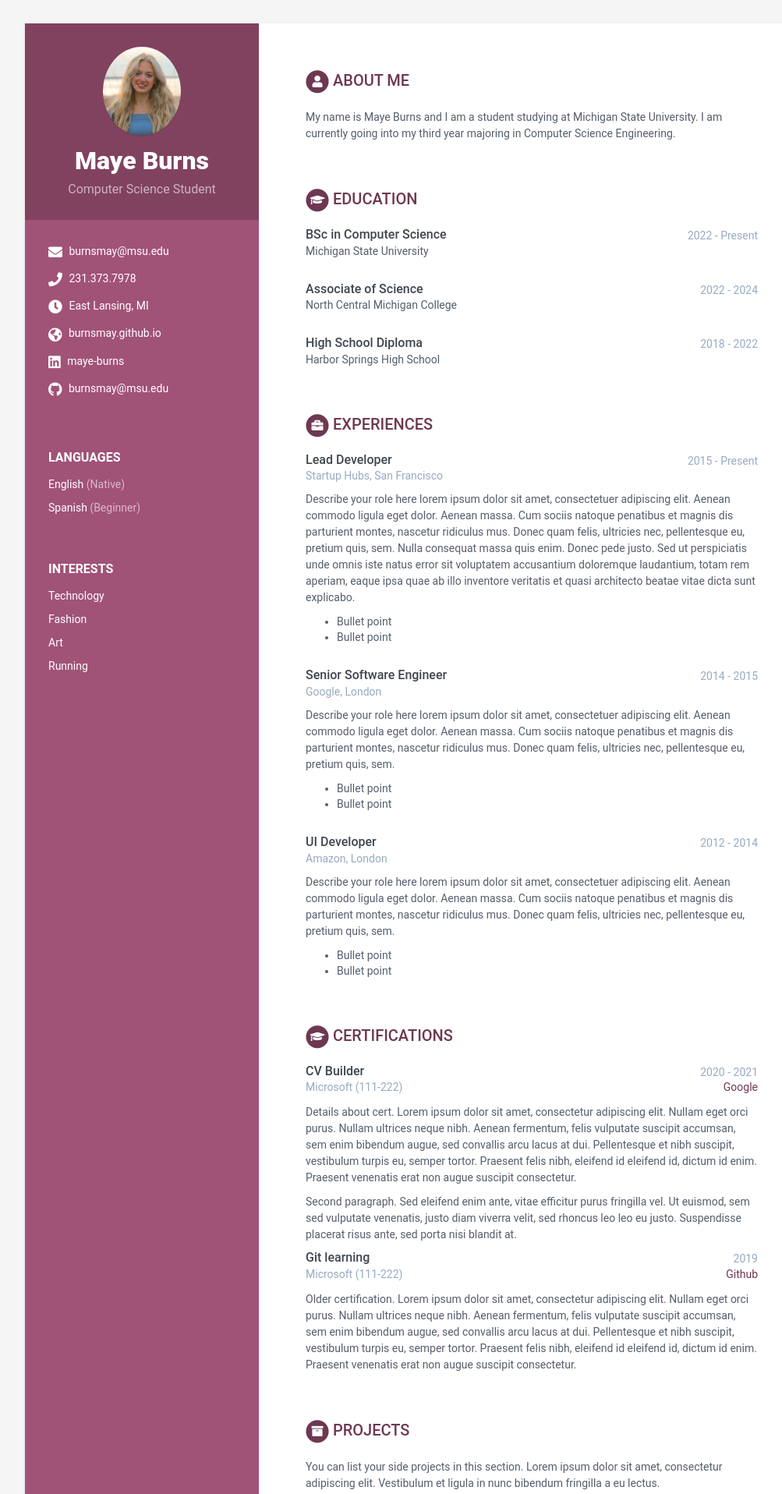
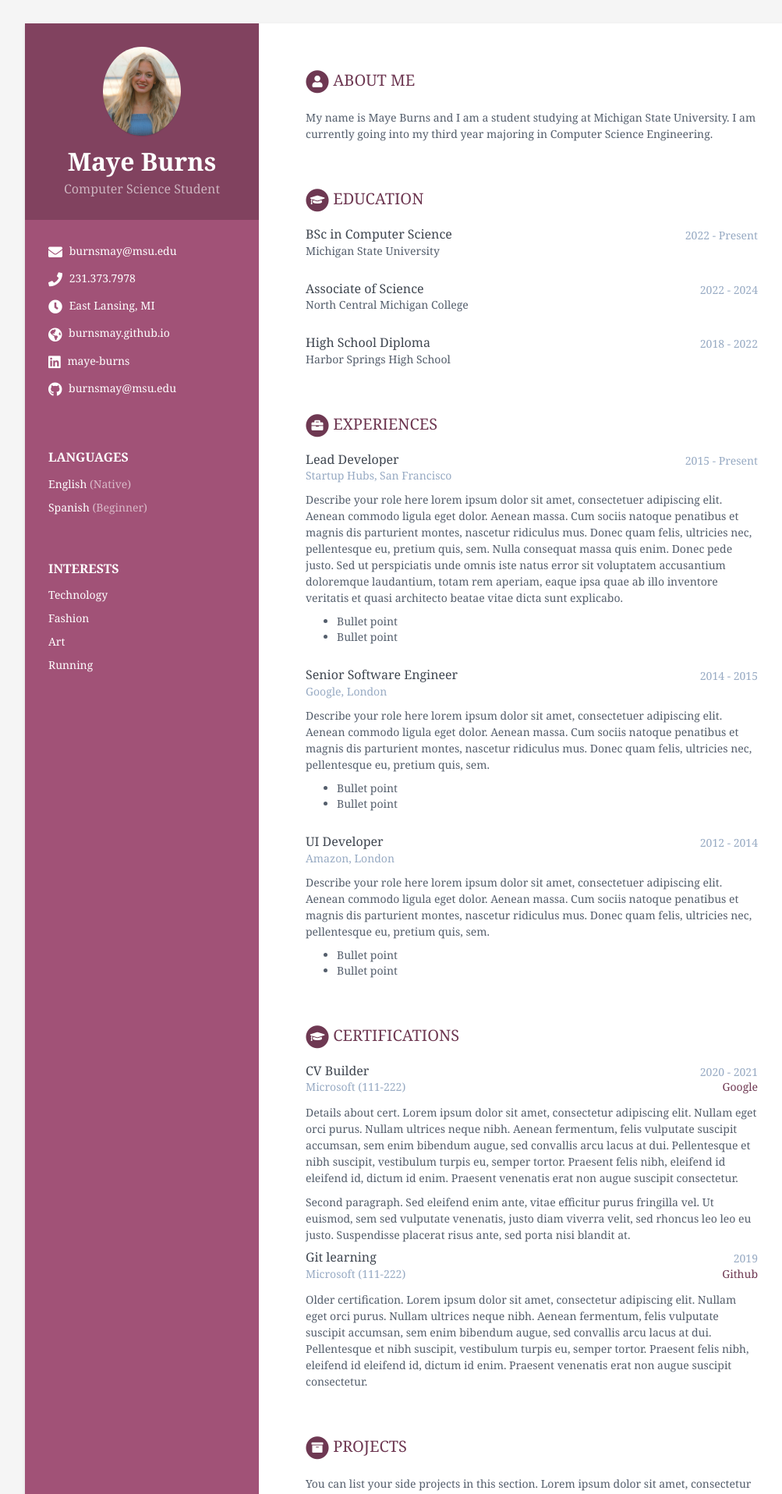
Before and after one commit to burnsmay/burnsmay.github.io, a Jekyll site: the page built from index.html, in a window 1280 px wide. Shown: the top 1916 px of the page at 78% size, without its empty margins (108-1111 px from the left). Built offline with Jekyll 4.4.1, drawn with Linux system fonts in a browser that asks for light colours.

Commit message:
Update _base.scss trying to change font 2

```diff
--- a/_sass/_base.scss
+++ b/_sass/_base.scss
@@ -1,6 +1,6 @@
 /* ======= Base ======= */
 body {
-  font-family: "Roboto", helvetica;
+  font-family: georgia;
   color: $text-color-secondary;
   background: $smoky-white;
   font-size: 14px;
```
